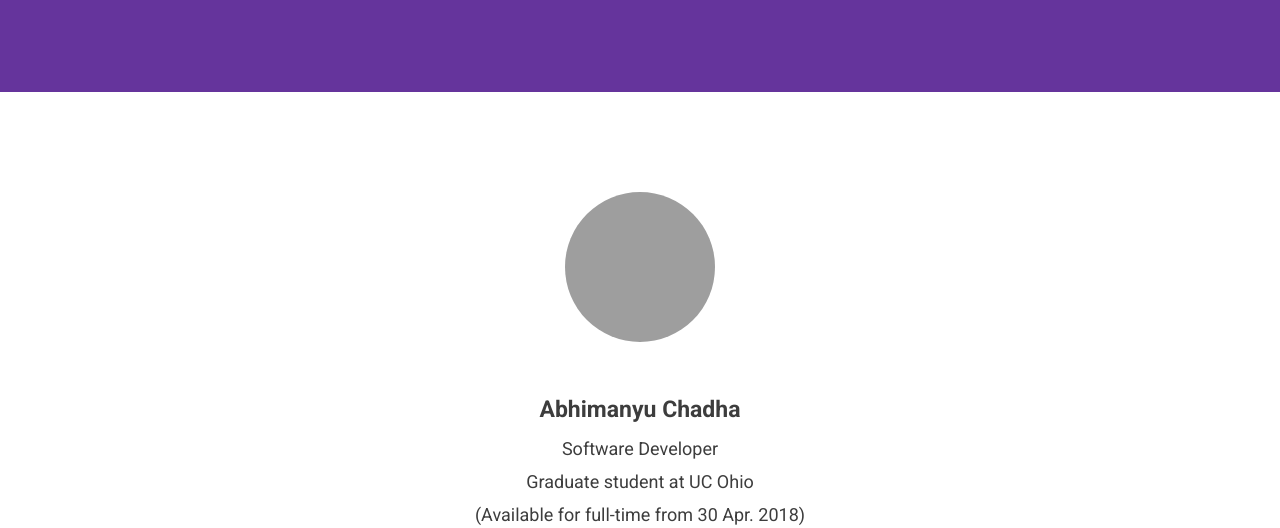
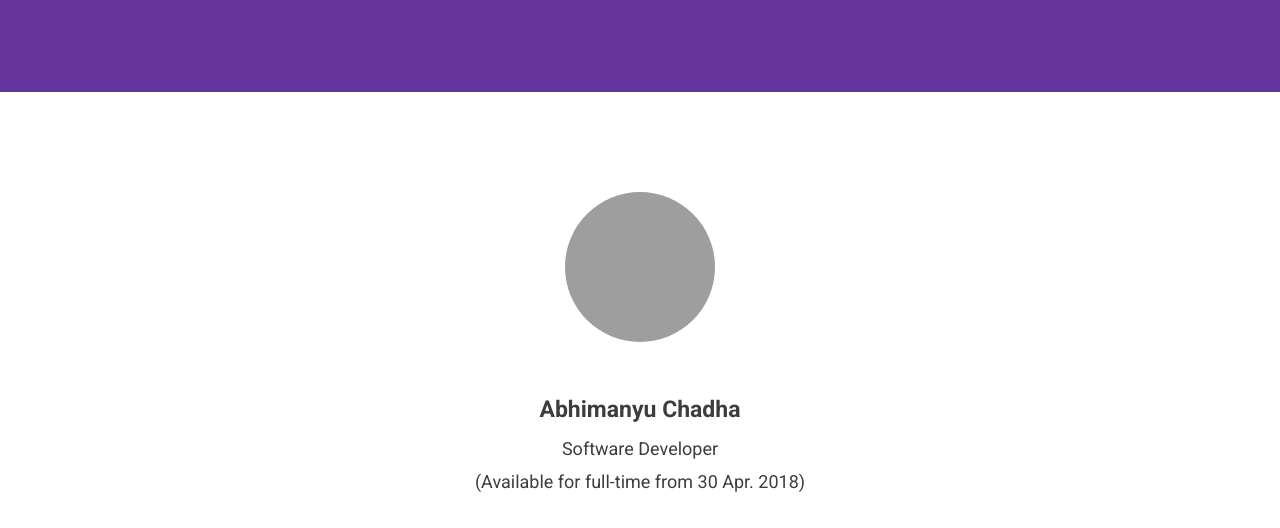
Before and after one commit to abhimanyuchadha/abhimanyuchadha.github.io, a plain HTML site: page about.html in a window 1280 px wide. Shown: the part 272-800 px from the top of the page. Drawn offline with nearby package versions, Linux system fonts and the light colour scheme; grey boxes are pictures that could not be loaded.

Commit message:
Update about.html

```diff
--- a/about.html
+++ b/about.html
@@ -55,7 +55,7 @@
     <div class="description_img" style="text-align: center"> <img src="images/designer-pic.jpg" alt="Mafolio">
       <h1>Abhimanyu Chadha</h1>
       <p>Software Developer <br>
-          Graduate student at UC Ohio<br>
+        <!--   Graduate student at UC Ohio<br> -->
 	      (Available for full-time from 30 Apr. 2018) <br><br></p>
     </div>
     <div class="container-fl">
```
